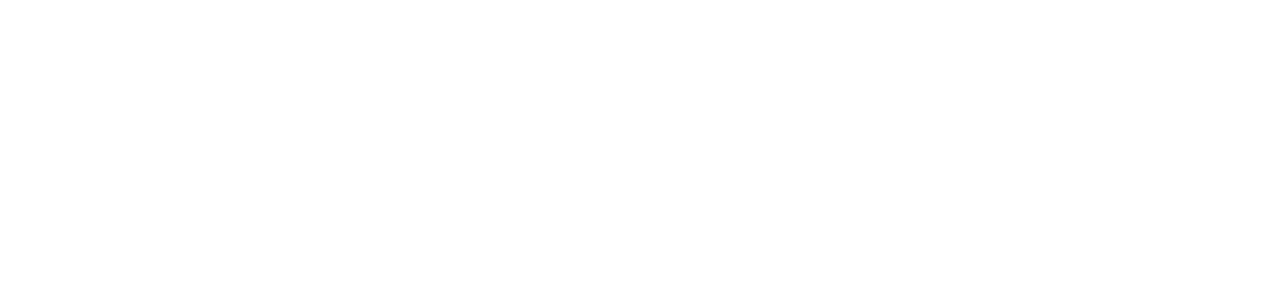
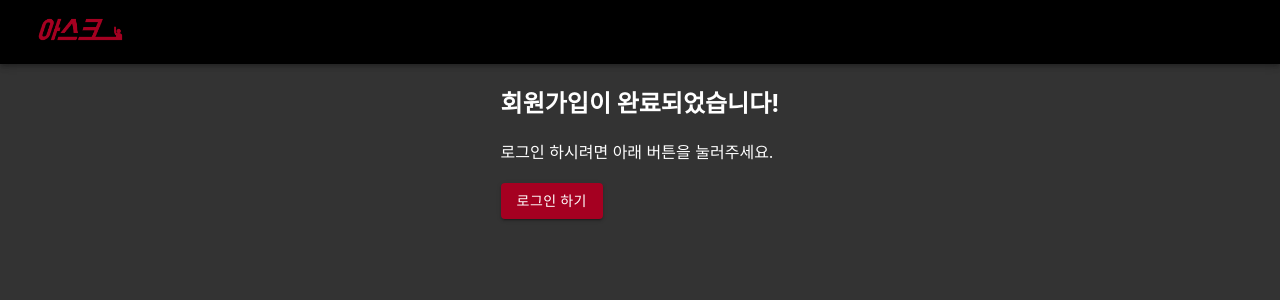
Before and after one commit to AnswerMyQuestions/ask, a React (Create React App) app in the folder client/: page /welcome in a window 1280 px wide. Shown: the top 300 px of the page. Built offline with nearby package versions, Linux system fonts and the light colour scheme.

Commit message:
Make Login.js and Welcome.js

```diff
--- a/client/package.json
+++ b/client/package.json
@@ -32,5 +32,6 @@
       "last 1 firefox version",
       "last 1 safari version"
     ]
-  }
+  },
+  "proxy": "http://localhost:5000/"
 }
--- a/client/src/App.js
+++ b/client/src/App.js
@@ -2,6 +2,7 @@ import React from 'react';
 import { Link, Route, Switch, BrowserRouter as Router } from 'react-router-dom';
 import Home from './components/Home';
 import Login from './components/Login';
+import Welcome from './components/Welcome';
 import Main from './components/Main';
 import Mypage from './components/Mypage';
 import './App.css';
@@ -12,9 +13,13 @@ class App extends React.Component {
       <Router>
         <Link to="/"></Link>
         <Link to="/login"></Link>
+        <Link to="/welcome"></Link>
+        <Link to="/main"></Link>
+        <Link to="/mypage"></Link>
         <Switch>
           <Route exact path="/" component={Home}></Route>
           <Route path="/login" component={Login}></Route>
+          <Route path="/welcome" component={Welcome}></Route>
           <Route path="/main" component={Main}></Route>
           <Route path="/mypage" component={Mypage}></Route>
         </Switch>
--- a/client/src/components/Home.js
+++ b/client/src/components/Home.js
@@ -9,6 +9,8 @@ import DialogActions from '@material-ui/core/DialogActions';
 import DialogContent from '@material-ui/core/DialogContent';
 import DialogContentText from '@material-ui/core/DialogContentText';
 import DialogTitle from '@material-ui/core/DialogTitle';
+import  { post } from 'axios';
+import { Redirect } from 'react-router-dom';
 import { withStyles } from '@material-ui/core/styles';
 
 // logo color => rgb: 165 0 33, hex: #a50021
@@ -85,7 +87,8 @@ class Home extends React.Component {
       username: '',
       email: '',
       password: '',
-      open: false
+      open: false,
+      doRedirect: false
     }
   }
 
@@ -131,7 +134,8 @@ class Home extends React.Component {
       username: '',
       email: '',
       password: '',
-      open: false
+      open: false,
+      doRedirect: true
     })
 
   }
@@ -143,7 +147,7 @@ class Home extends React.Component {
     formData.append('email', this.state.email);
     formData.append('password', this.state.password);
 
-    return postMessage(url, formData);
+    return post(url, formData);
   }
 
   render() {
@@ -156,7 +160,7 @@ class Home extends React.Component {
             <img src={logo} alt="logo" className={classes.image} />
             <Button variant="outlined" className={classes.login_btn} href="/login">
               로그인
-              </Button>
+            </Button>
           </Toolbar>
         </AppBar>
 
@@ -199,8 +203,8 @@ class Home extends React.Component {
 
             <Button variant="contained" className={classes.signup_btn} onClick={this.handleFormSubmit}>
               회원가입
-              </Button>
-
+            </Button>
+            { this.state.doRedirect && <Redirect to="/welcome" />}
           </form>
         </div>
 
--- a/client/src/components/Login.js
+++ b/client/src/components/Login.js
@@ -1,17 +1,151 @@
 import React from 'react';
+import logo from './ask_logo.png';
 import Button from '@material-ui/core/Button';
+import TextField from '@material-ui/core/TextField';
+import AppBar from '@material-ui/core/AppBar';
+import Toolbar from '@material-ui/core/Toolbar';
+import  { post } from 'axios';
+import { Redirect } from 'react-router-dom';
+import { withStyles } from '@material-ui/core/styles';
+
+// logo color => rgb: 165 0 33, hex: #a50021
+
+const styles = theme => ({
+  root: {
+    width: '100%',
+    height: '100%',
+    background: 'rgba(0, 0, 0, 0.8)'
+  },
+  toolbar: {
+    justifyContent: 'space-between',
+    backgroundColor: '#000000'
+  },
+  image: {
+    flexGrow: 1,
+    maxWidth: 100,
+    paddingTop: 6
+  },
+  home_btn: {
+    color: '#ffffff',
+    border: '1px solid rgba(255, 255, 255)'
+  },
+  head: {
+    display: 'flex',
+    justifyContent: 'center',
+    color: '#ffffff'
+  },
+  login: {
+    display: 'flex',
+    alignItems: 'center',
+    justifyContent: 'space-around'
+  },
+  login_btn: {
+    backgroundColor: '#a50021',
+    color: '#ffffff',
+    '&:hover': {
+      background: '#a50021'
+    }
+  },
+  textField: {
+    '& .MuiInputBase-root': {
+      color: '#ffffff'
+    },
+    '& .MuiFormLabel-root': {
+      color: '#ffffff'
+    },
+    '& .MuiInput-underline:before': {
+      borderBottom: '1px solid rgb(255, 255, 255)'
+    },
+    '& .MuiInput-underline:after': {
+      borderBottom: '1px solid rgb(165, 0, 33)'
+    },
+    '& .MuiInput-underline:hover:not(.Mui-disabled):before': {
+      borderBottom: '1px solid rgb(165, 0, 33)'
+    }
+  }
+})
 
 class Login extends React.Component {
+  constructor(props) {
+    super(props);
+    this.state = {
+      user: '',
+      userid: '',
+      userpw: '',
+      doRedirect: false
+    }
+  }
+
+  componentDidMount() {
+    this.callApi()
+      .then(res =>
+        this.setState({ user: res }))
+      .catch(err => console.log(err));
+  }
+
+  callApi = async () => {
+    const response = await fetch('/signin');
+    const body = await response.json();
+    return body;
+  }
+
+  handleValueChange = (e) => {
+    let nextState = {};
+    nextState[e.target.name] = e.target.value;
+    this.setState(nextState);
+  }
+
+  handleFormSubmit = (e) => {
+    e.preventDefault()
+    this.signin()
+      .then(response => {
+        console.log(response);
+      })
+
+    this.setState({
+      user: '',
+      userid: '',
+      userpw: '',
+      doRedirect: true
+    })
+  }
+
+  signin = () => {
+    const url = '/signin';
+    const formData = new FormData();
+    formData.append('userid', this.state.userid);
+    formData.append('userpw', this.state.userpw);
+
+    return post(url, formData);
+  }
+
   render() {
+    const { classes } = this.props;
     return (
-      <div>
-        <h1>Yeahhhhhhhhhhhhhhh</h1>
-        <Button variant="outlined" href="/main">
-          로그인
-                </Button>
+      <div className={classes.root}>
+        <AppBar position="static">
+          <Toolbar className={classes.toolbar}>
+            <img src={logo} alt="logo" className={classes.image} />
+            <Button variant="outlined" className={classes.home_btn} href="/">
+              홈
+            </Button>
+          </Toolbar>
+        </AppBar>
+        <div className={classes.head}>
+          <h2>웰컴 투 로그인 페이지</h2>
+        </div>
+        <div className={classes.login}>
+          <form>
+            <TextField type="text" name="userid" label="아이디" value={this.state.userid} onChange={this.handleValueChange} className={classes.textField} /><br />
+            <TextField type="password" name="userpw" label="비밀번호" value={this.state.userpw} onChange={this.handleValueChange} className={classes.textField} /><br />
+            <Button variant="contained" className={classes.login_btn} onClick={this.handleFormSubmit}>로그인</Button>
+            { this.state.doRedirect && <Redirect to="/main" /> }
+          </form>
+        </div>
       </div>
-    );
+    )
   }
+
 }
 
-export default Login;
+export default withStyles(styles)(Login);
--- a/client/src/components/Main.js
+++ b/client/src/components/Main.js
@@ -11,6 +11,7 @@ import DialogActions from '@material-ui/core/DialogActions';
 import DialogContent from '@material-ui/core/DialogContent';
 import DialogContentText from '@material-ui/core/DialogContentText';
 import DialogTitle from '@material-ui/core/DialogTitle';
+import  { post } from 'axios';
 import { fade, withStyles } from '@material-ui/core/styles';
 
 // logo color => rgb: 165 0 33, hex: #a50021
@@ -178,7 +179,7 @@ class Main extends React.Component {
     formData.append('roompassword', this.state.roompassword);
     formData.append('roomowner', this.state.roomowner);
 
-    return postMessage(url, formData);
+    return post(url, formData);
   }
 
   render() {
--- /dev/null
+++ b/client/src/components/Welcome.js
@@ -0,0 +1,67 @@
+import React from 'react';
+import logo from './ask_logo.png';
+import Button from '@material-ui/core/Button';
+import AppBar from '@material-ui/core/AppBar';
+import Toolbar from '@material-ui/core/Toolbar';
+import { withStyles } from '@material-ui/core/styles';
+
+// logo color => rgb: 165 0 33, hex: #a50021
+
+const styles = theme => ({
+  root: {
+    width: '100%',
+    height: '100%',
+    background: 'rgba(0, 0, 0, 0.8)'
+  },
+  toolbar: {
+    justifyContent: 'space-between',
+    backgroundColor: '#000000'
+  },
+  image: {
+    flexGrow: 1,
+    maxWidth: 100,
+    paddingTop: 6
+  },
+  welcome: {
+    display: 'flex',
+    alignItems: 'center',
+    justifyContent: 'space-around',
+    color: '#ffffff'
+  },
+  login_btn: {
+    backgroundColor: '#a50021',
+    color: '#ffffff',
+    '&:hover': {
+      background: '#a50021'
+    },
+    alignItems: 'center'
+  }
+})
+
+class Welcome extends React.Component {
+
+  render() {
+    const { classes } = this.props;
+    return (
+      <div className={classes.root}>
+
+        <AppBar position="static">
+          <Toolbar className={classes.toolbar}>
+            <img src={logo} alt="logo" className={classes.image} />
+          </Toolbar>
+        </AppBar>
+
+        <div className={classes.welcome}>
+          <form>
+            <h2>회원가입이 완료되었습니다!</h2>
+            <div>로그인 하시려면 아래 버튼을 눌러주세요. </div><br />
+            <Button variant="contained" className={classes.login_btn} href="/Login">로그인 하기</Button>
+          </form>
+        </div>
+      </div>
+    )
+  }
+
+}
+
+export default withStyles(styles)(Welcome);
--- a/package.json
+++ b/package.json
@@ -7,6 +7,7 @@
     "dev": "concurrently --kill-others-on-fail \"yarn server\" \"yarn client\""
   },
   "dependencies": {
+    "axios": "^0.19.0",
     "body-parser": "^1.19.0",
     "express": "^4.17.1"
   },
```
Also changed, not shown: client/src/components/Mypage.js (+6 -12 lines), 2 other files (tests, documents, lock files or other folders).
